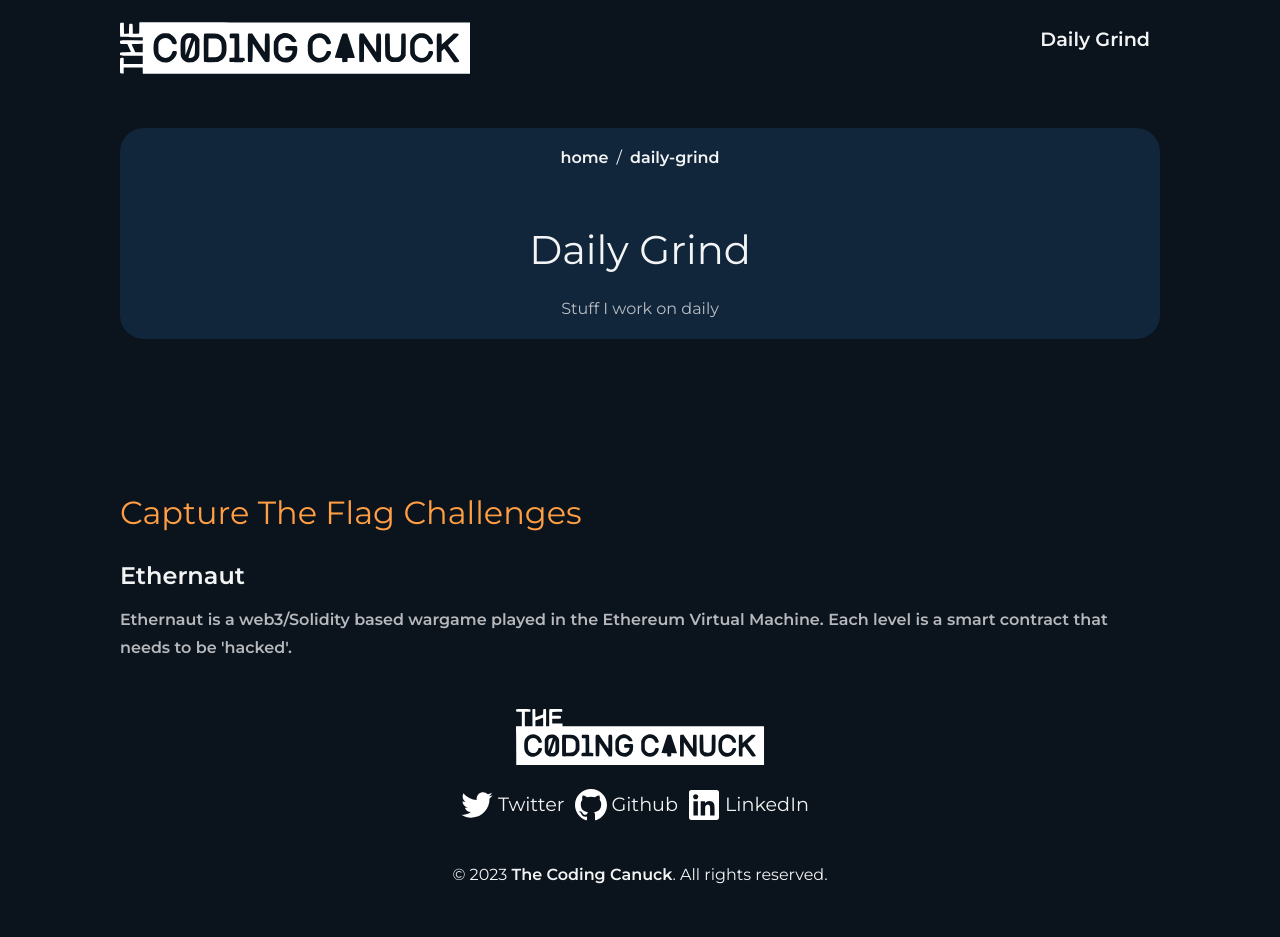
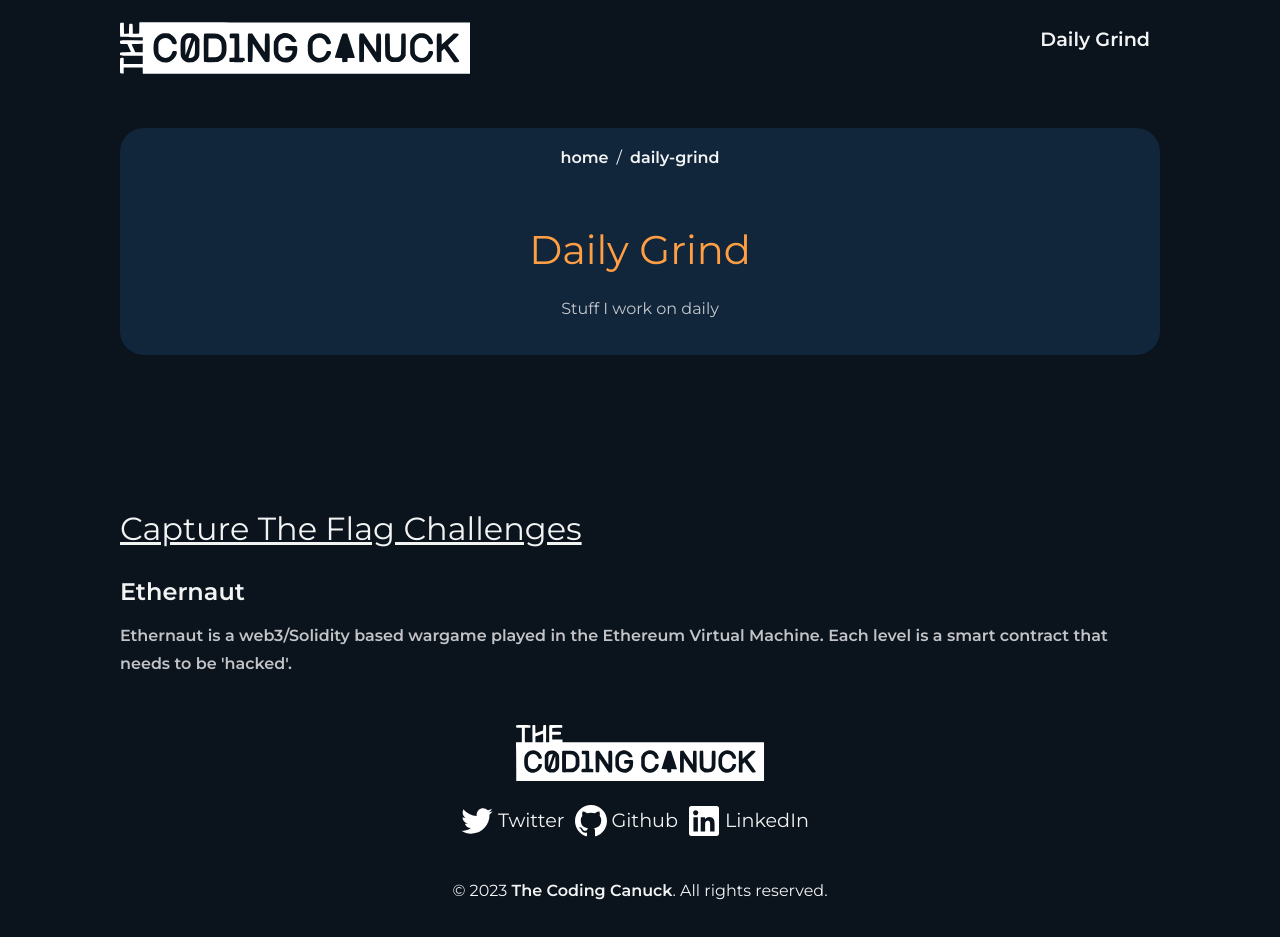
Before and after one commit to alexlangev/tcc, a Next.js app: page /daily-grind in a window 1280 px wide. Built offline with nearby package versions, Linux system fonts and the light colour scheme; no server answers.

Commit message:
improved footer responsiveness, added padding page header

```diff
--- a/components/content/bio.jsx
+++ b/components/content/bio.jsx
@@ -87,6 +87,7 @@ const Avatar = styled(Image)`
 `;
 
 const Hello = styled.h2`
+  text-decoration: none;
   font-size: 4rem;
   width: min-content;
   line-height: 1.5;
--- a/components/content/pageHeader.jsx
+++ b/components/content/pageHeader.jsx
@@ -50,10 +50,10 @@ const Wrapper = styled.div`
   align-items: center;
   background-color: ${COLORS.secBg};
   border-radius: 1.5rem;
+  padding: 16px 32px;
 `;
 
 const BreadCrumbs = styled.ol`
-  margin-top: 16px;
   display: flex;
   flex-direction: row;
 `;
@@ -65,6 +65,7 @@ const BreadCrumbsSeparator = styled.span`
 const Title = styled.h1`
   margin-top: 48px;
   margin-bottom: 32px;
+  color: ${COLORS.h2};
 `;
 
 const Subtitle = styled.p`
--- a/components/layoutComponent/footer.jsx
+++ b/components/layoutComponent/footer.jsx
@@ -9,7 +9,7 @@ import Linkedin from "public/images/icons/linkedin-icon.svg";
 
 import { Boop } from "components";
 import { SocialLink } from "components";
-import { COLORS } from "utils/constants";
+import { COLORS, QUERIES } from "utils/constants";
 
 export default function Footer() {
   return (
@@ -29,7 +29,7 @@ export default function Footer() {
                 logoWidth={32}
                 logoAlt={"twitter"}
               >
-                Twitter
+                <Label>Twitter</Label>
               </SocialLink>
             </li>
           </Boop>
@@ -41,7 +41,7 @@ export default function Footer() {
                 logoWidth={32}
                 logoAlt={"Github"}
               >
-                Github
+                <Label>Github</Label>
               </SocialLink>
             </li>
           </Boop>
@@ -53,7 +53,7 @@ export default function Footer() {
                 logoWidth={32}
                 logoAlt={"Linkedin"}
               >
-                LinkedIn
+                <Label>LinkedIn</Label>
               </SocialLink>
             </li>
           </Boop>
@@ -93,4 +93,10 @@ const SocialBar = styled.ul`
   }
 `;
 
+const Label = styled.span`
+  @media ${QUERIES.mobile} {
+    display: none
+  }
+`
+
 const WebsiteLink = styled(Link)``;
--- a/styles/globalStyles.js
+++ b/styles/globalStyles.js
@@ -134,14 +134,15 @@ h1, h2, h3, h4, p, a, span, div, li, strong, em, td {
 }
 
 h1 {
+  color: ${COLORS.h2};
   font-size: 2.5rem;
   margin-top: 96px;
   margin-bottom: 32px;
 }
 
 h2 {
+  text-decoration: underline;
   font-size: 2rem;
-  color: ${COLORS.h2};
   margin-top: 96px;
   margin-bottom: 32px;
 }
--- a/utils/constants.js
+++ b/utils/constants.js
@@ -19,7 +19,7 @@ const COLORS = {
   // Fonts
   h2: "hsl(29, 100%, 63%)", // orange
   main: "hsl(0deg 0% 100% / 0.95)", // offwhite
-  sub: "hsl(0deg 0% 100% / 0.70)", // darker offwhite
+  sub: "hsl(0deg 0% 100% / 0.75)", // darker offwhite
   strong: "hsl(320, 100%, 60%)", // neon purple
   em: "hsl(0deg 0% 100% / 0.95)", // offwhite
   a: "#54867e",
```
